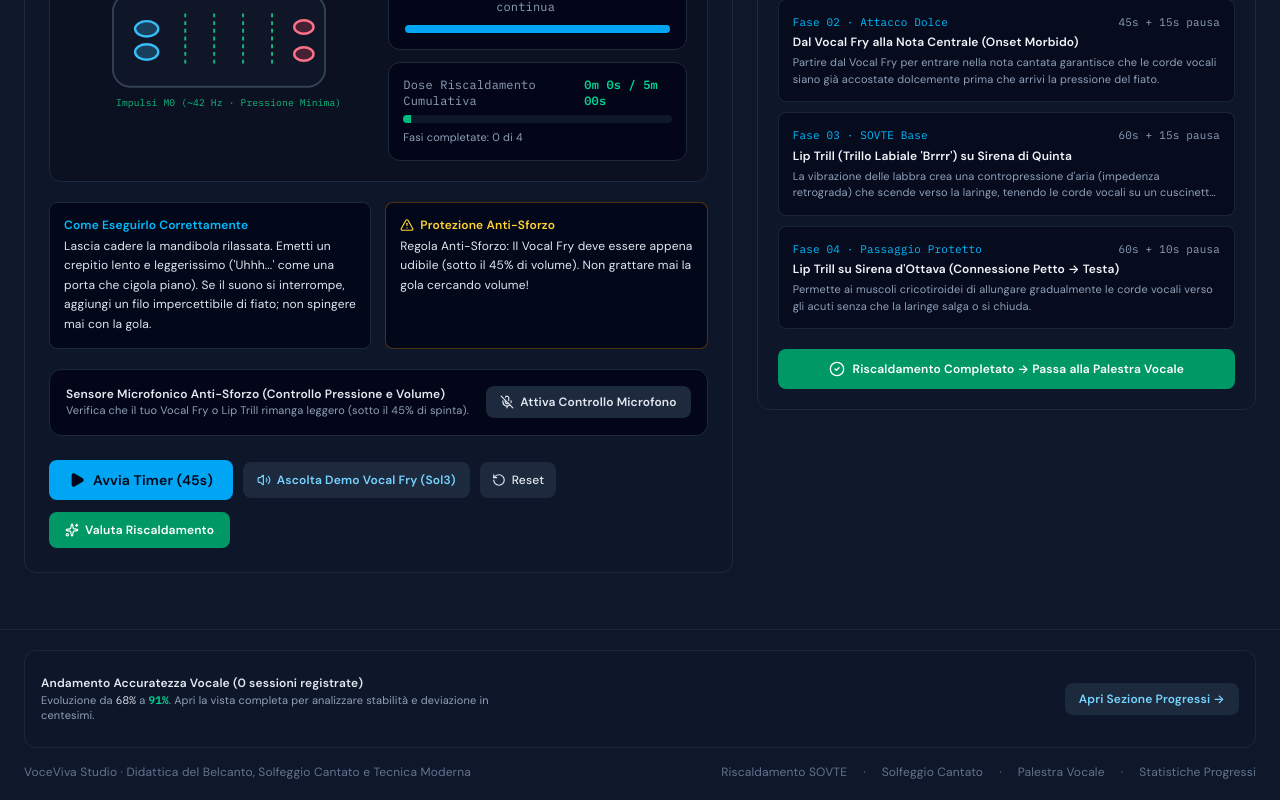
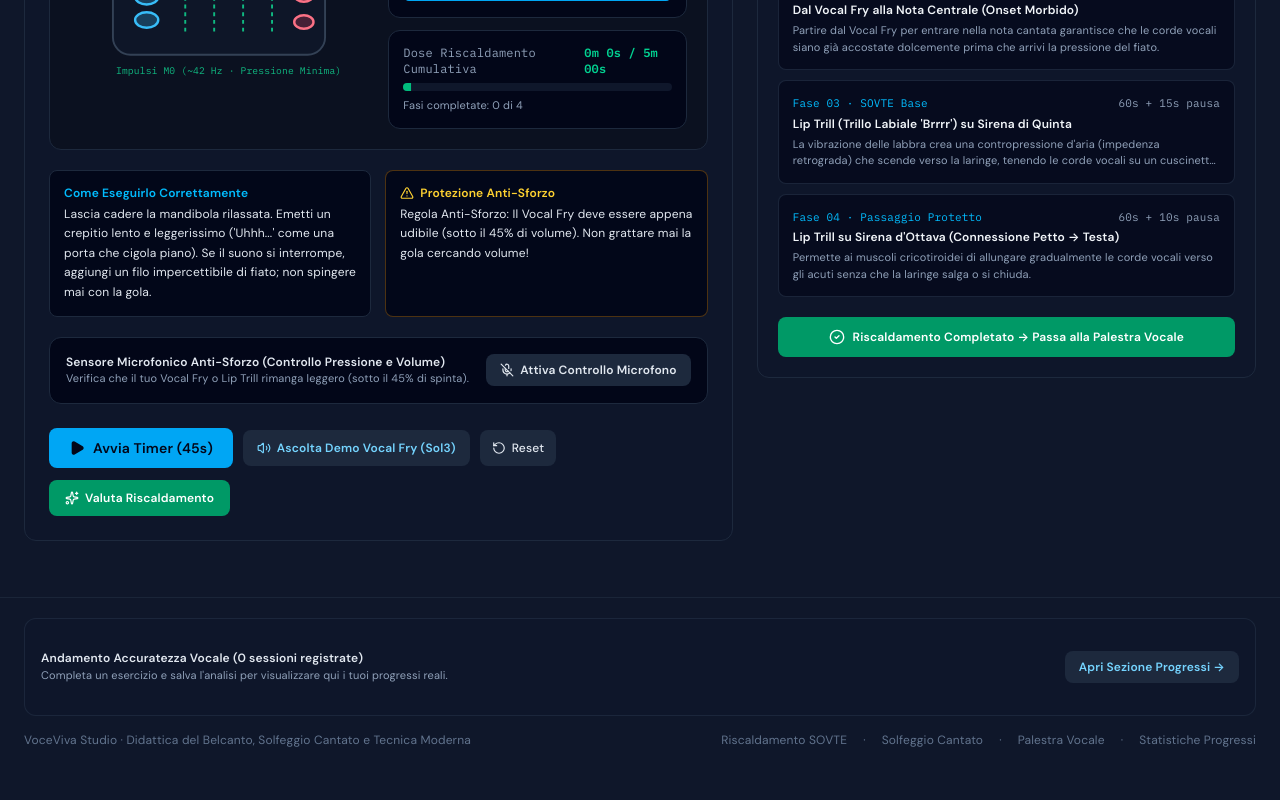
Before and after one commit to diegotruant/Vivo-Voice, a React (Vite) app: page / in a window 1280 px wide. Shown: the part 678-1478 px from the top of the page. After the commit the page ends 1446 px from the top, so only its background shows below. Built offline with nearby package versions, Linux system fonts and the light colour scheme.

Commit message:
fix: remove fabricated default accuracy from navigation and footer

```diff
--- a/src/App.tsx
+++ b/src/App.tsx
@@ -43,7 +43,7 @@ export default function App() {
     useState<VoiceRegisterId>("tenore");
   const [lowNoteLabel, setLowNoteLabel] = useState<string>("Do3");
   const [highNoteLabel, setHighNoteLabel] = useState<string>("Do5");
-  const [recentAccuracy, setRecentAccuracy] = useState<number>(91);
+  const [recentAccuracy, setRecentAccuracy] = useState<number | null>(null);
   const [lastAnalysis, setLastAnalysis] = useState<AiAnalysisResult | null>(
     null
   );
@@ -414,7 +414,7 @@ export default function App() {
                     : "text-slate-400 hover:text-slate-100"
                 }`}
               >
-                08. Progressi ({recentAccuracy}%)
+                08. Progressi
               </button>
             </div>
           </div>
@@ -504,15 +504,19 @@ export default function App() {
                 Andamento Accuratezza Vocale ({sessions.length} sessioni registrate)
               </div>
               <p className="text-[11px] text-slate-400 mt-0.5">
-                Evoluzione da{" "}
-                <span className="font-mono text-slate-200">
-                  {sessions[0]?.accuracyPercent ?? 68}%
-                </span>{" "}
-                a{" "}
-                <span className="font-mono text-emerald-400 font-semibold">
-                  {sessions[sessions.length - 1]?.accuracyPercent ?? recentAccuracy}%
-                </span>
-                . Apri la vista completa per analizzare stabilità e deviazione in centesimi.
+                {sessions.length > 0 ? (
+                  <>
+                    Evoluzione da{" "}
+                    <span className="font-mono text-slate-200">{sessions[0].accuracyPercent}%</span>{" "}
+                    a{" "}
+                    <span className="font-mono text-emerald-400 font-semibold">
+                      {sessions[sessions.length - 1].accuracyPercent}%
+                    </span>
+                    . Apri la vista completa per analizzare stabilità e deviazione in centesimi.
+                  </>
+                ) : (
+                  "Completa un esercizio e salva l'analisi per visualizzare qui i tuoi progressi reali."
+                )}
               </p>
             </div>
 
```
